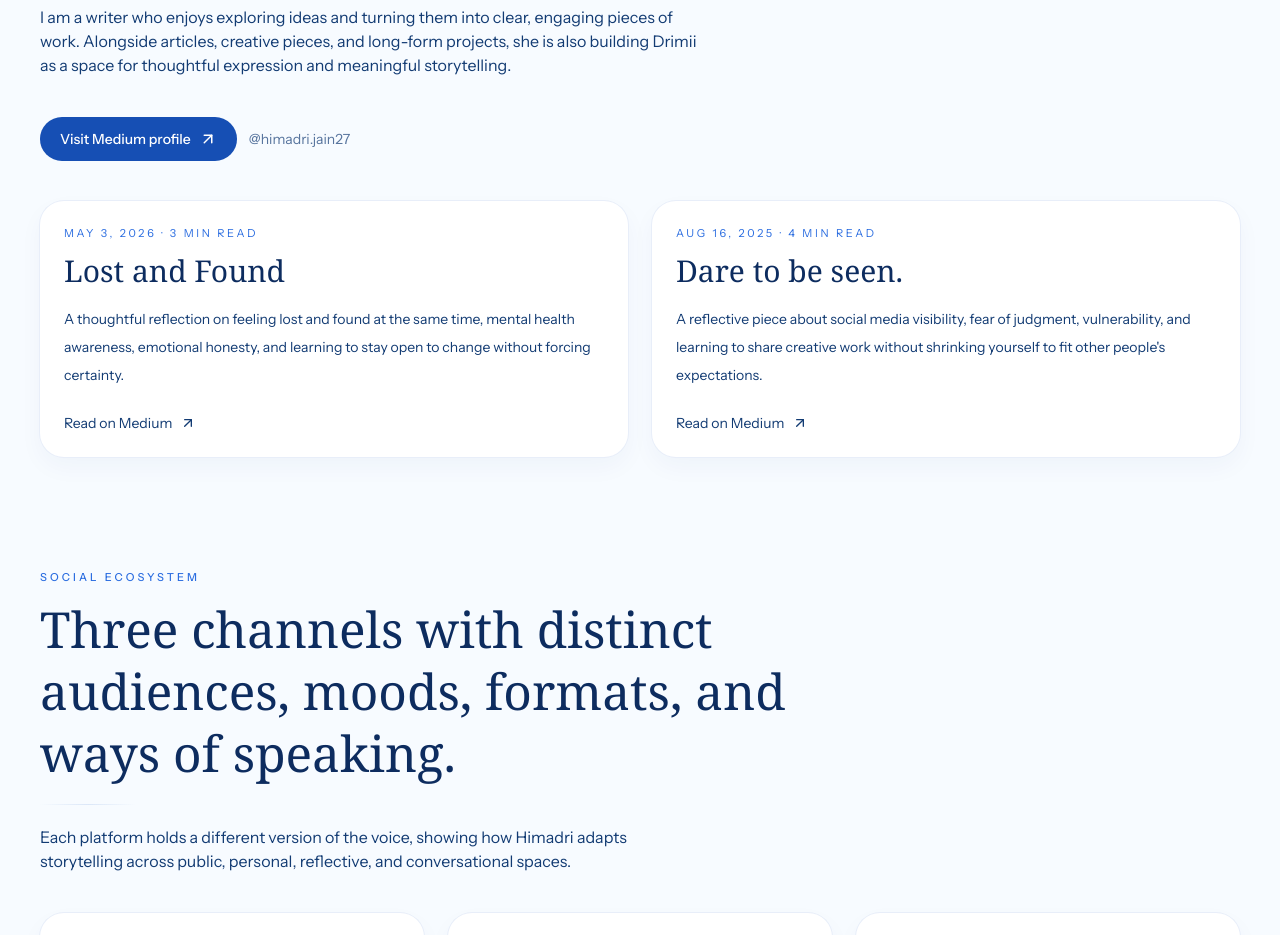
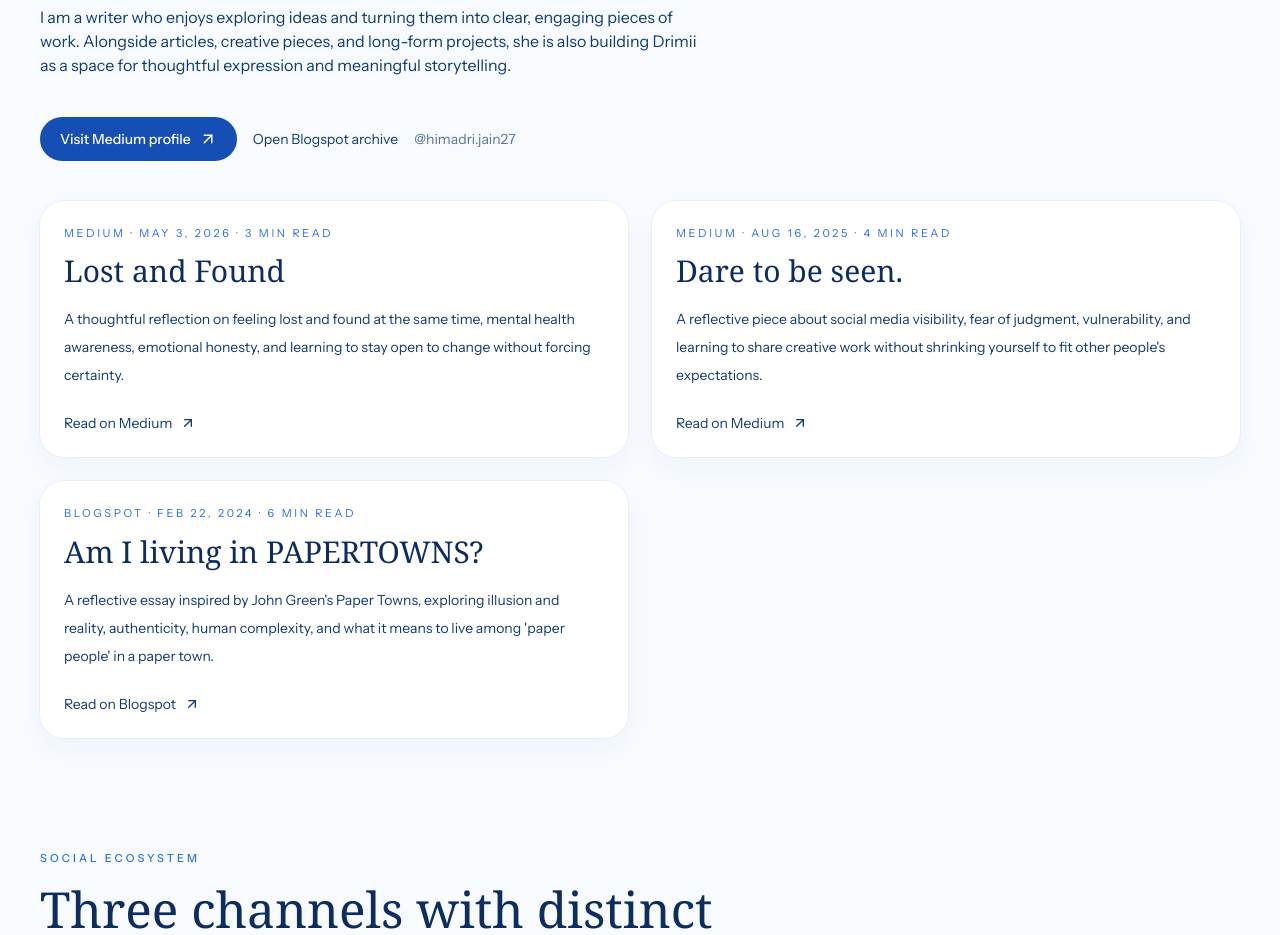
Before and after one commit to sanyamg1305/himadri-test, a React (Vite) app: page /media in a window 1280 px wide. Shown: the part 1380-2315 px from the top of the page. Built offline with nearby package versions, Linux system fonts and the light colour scheme.

Commit message:
Expand writing section with Blogspot post

```diff
--- a/src/components/MediumCard.tsx
+++ b/src/components/MediumCard.tsx
@@ -17,6 +17,7 @@ export function MediumCard({ post }: MediumCardProps) {
     >
       <div>
         <p className="text-[11px] uppercase tracking-[0.24em] text-[#2b6de0]">
+          {post.platform ? `${post.platform} · ` : ""}
           {post.publishedAt} · {post.readTime}
         </p>
         <h3 className="mt-3 font-serif text-[2rem] leading-tight text-[#0d2c5f] sm:text-3xl">
@@ -31,7 +32,7 @@ export function MediumCard({ post }: MediumCardProps) {
         rel="noreferrer"
         className="mt-6 inline-flex items-center gap-2 text-sm text-[#123b73] transition hover:text-[#2b6de0]"
       >
-        Read on Medium
+        {post.ctaLabel ?? "Read article"}
         <ArrowUpRight size={16} />
       </a>
     </motion.article>
--- a/src/data/portfolio.ts
+++ b/src/data/portfolio.ts
@@ -339,12 +339,19 @@ export const mediumProfile = {
   bio: "I am a writer who enjoys exploring ideas and turning them into clear, engaging pieces of work. Alongside articles, creative pieces, and long-form projects, she is also building Drimii as a space for thoughtful expression and meaningful storytelling.",
 };
 
+export const blogspotProfile = {
+  label: "Blogs by Himadri",
+  href: "https://blogsbyhimadri.blogspot.com/",
+};
+
 export const mediumPosts: MediumEntry[] = [
   {
     title: "Lost and Found",
     href: "https://medium.com/@himadri.jain27/lost-and-found-2998981696e9",
     publishedAt: "May 3, 2026",
     readTime: "3 min read",
+    platform: "Medium",
+    ctaLabel: "Read on Medium",
     excerpt:
       "A thoughtful reflection on feeling lost and found at the same time, mental health awareness, emotional honesty, and learning to stay open to change without forcing certainty.",
   },
@@ -353,8 +360,20 @@ export const mediumPosts: MediumEntry[] = [
     href: "https://medium.com/@himadri.jain27/dare-to-be-seen-da1e07b939ef",
     publishedAt: "Aug 16, 2025",
     readTime: "4 min read",
+    platform: "Medium",
+    ctaLabel: "Read on Medium",
     excerpt:
       "A reflective piece about social media visibility, fear of judgment, vulnerability, and learning to share creative work without shrinking yourself to fit other people's expectations.",
+  },
+  {
+    title: "Am I living in PAPERTOWNS?",
+    href: "https://blogsbyhimadri.blogspot.com/2024/02/am-i-living-in-papertowns.html",
+    publishedAt: "Feb 22, 2024",
+    readTime: "6 min read",
+    platform: "Blogspot",
+    ctaLabel: "Read on Blogspot",
+    excerpt:
+      "A reflective essay inspired by John Green's Paper Towns, exploring illusion and reality, authenticity, human complexity, and what it means to live among 'paper people' in a paper town.",
   },
 ];
 
--- a/src/pages/Media.tsx
+++ b/src/pages/Media.tsx
@@ -8,6 +8,7 @@ import { staggerContainer, staggerItem } from "@/components/motionVariants";
 import { SectionHeading } from "@/components/SectionHeading";
 import { SocialCard } from "@/components/SocialCard";
 import {
+  blogspotProfile,
   books,
   contactLinks,
   mediumPosts,
@@ -44,7 +45,7 @@ export default function Media() {
       <Reveal>
         <section className="space-y-10">
           <SectionHeading
-            eyebrow="Medium"
+            eyebrow="Writing"
             title="A reading space for essays, reflections, and longer-form thoughts."
             description={mediumProfile.bio}
           />
@@ -57,6 +58,14 @@ export default function Media() {
             >
               Visit Medium profile
               <ArrowUpRight size={18} />
+            </a>
+            <a
+              href={blogspotProfile.href}
+              target="_blank"
+              rel="noreferrer"
+              className="cta-secondary"
+            >
+              Open Blogspot archive
             </a>
             <p className="text-sm text-[#123b73]/70">{mediumProfile.handle}</p>
           </div>
--- a/src/types/portfolio.ts
+++ b/src/types/portfolio.ts
@@ -31,6 +31,8 @@ export type MediumEntry = {
   publishedAt: string;
   readTime: string;
   excerpt: string;
+  platform?: string;
+  ctaLabel?: string;
 };
 
 export type BookEntry = {
```
